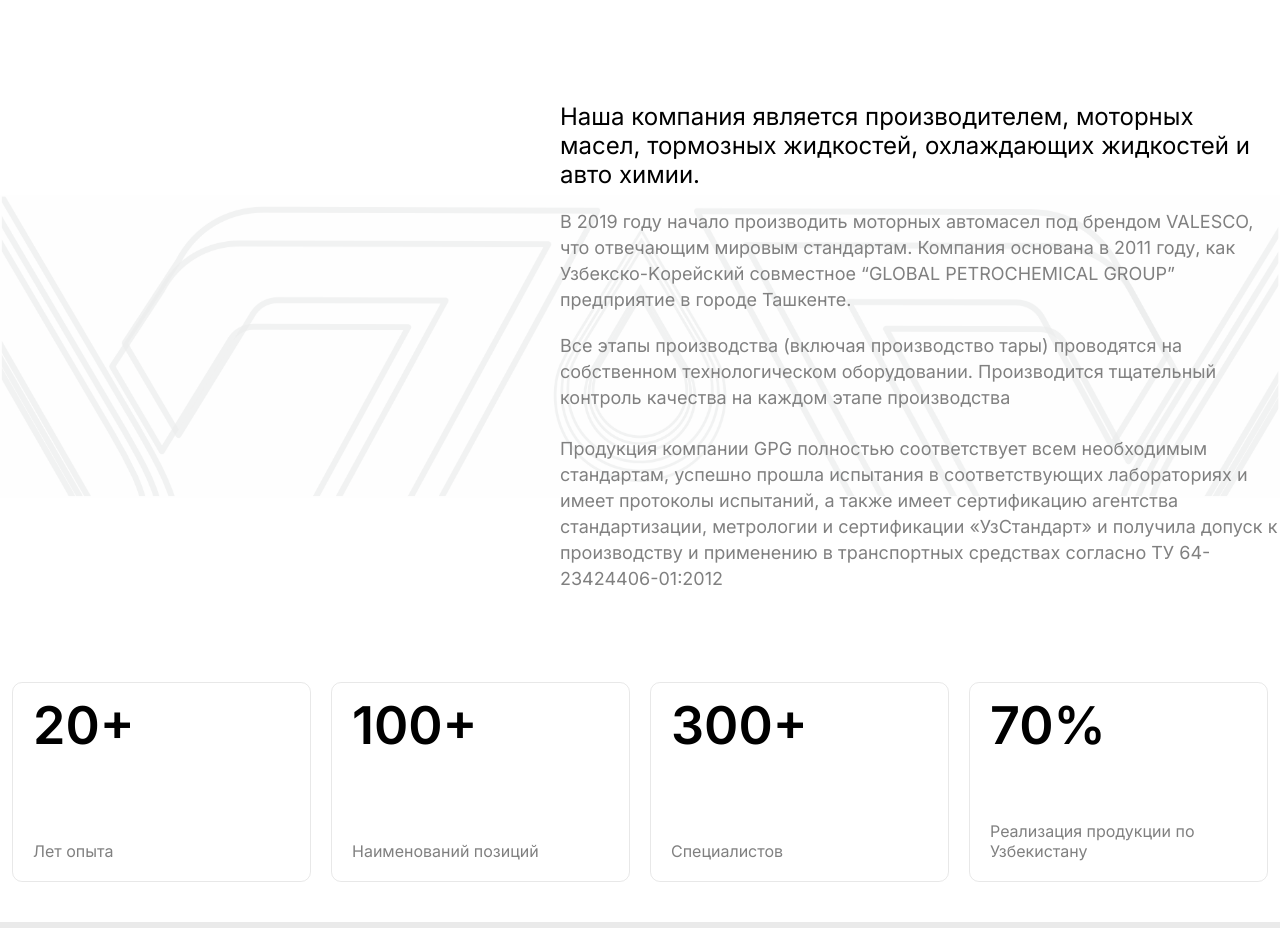
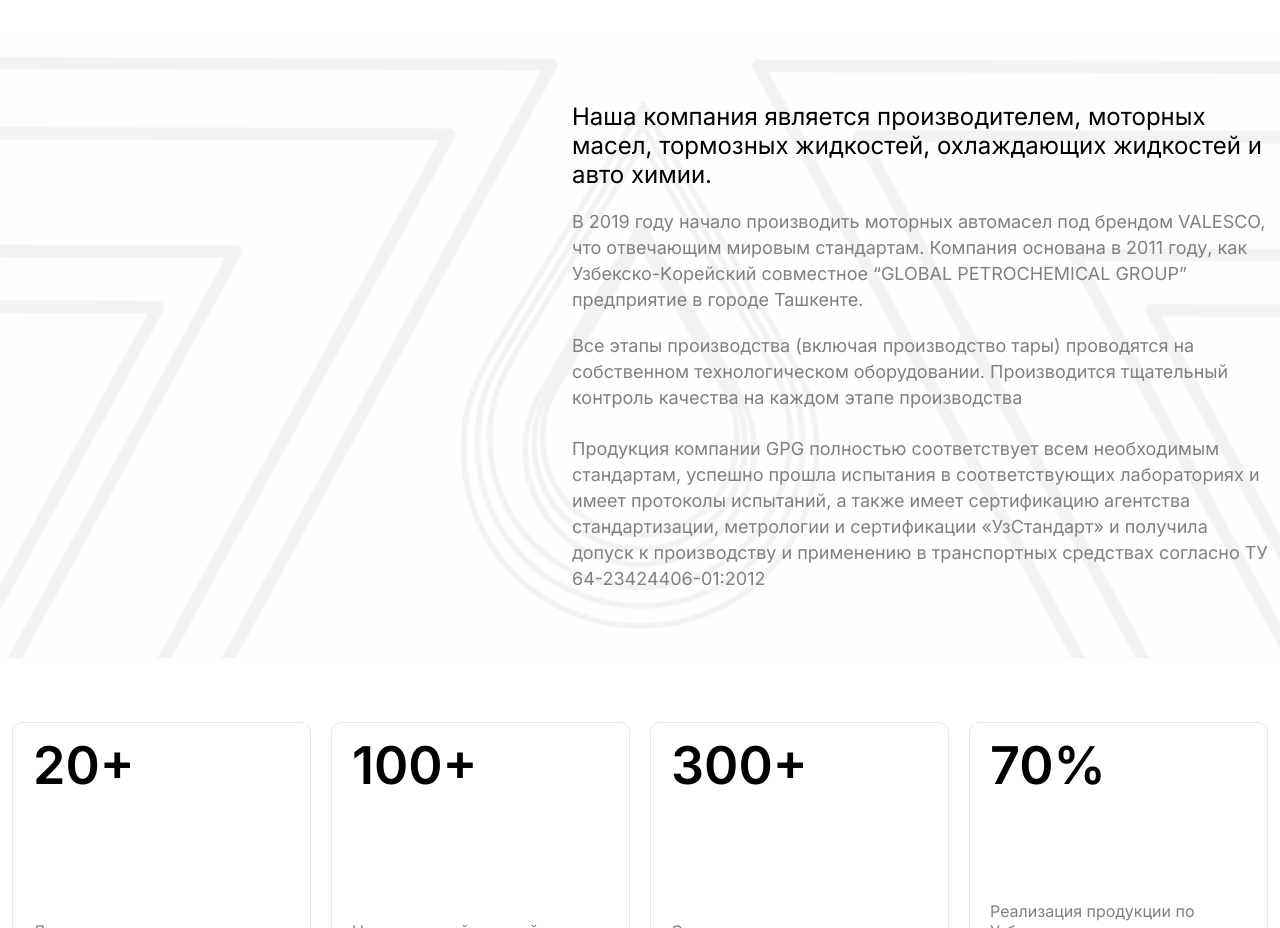
Before and after one commit to Ramziddinergashaliyev/valesco, a React (Vite) app: page /about in a window 1280 px wide. Shown: the part 564-1492 px from the top of the page. Built offline with nearby package versions, Linux system fonts and the light colour scheme; no server answers.

Commit message:
add change hero

```diff
--- a/public/locales/en/translation.json
+++ b/public/locales/en/translation.json
@@ -32,7 +32,7 @@
   "способствует": "Valesco contributes to increased engine performance and provides excellent protection even in extreme climatic conditions.",
   "Наша": "Our pride",
   "основе": "Purely synthetic-based oils",
-  "премиальная": "a new premium line of Valesco TOP products. Now available in Russia!",
+  "премиальная": "a new premium line of Valesco products",
   "Все": "All premium products",
   "делает": "What makes Valesco special",
   "большим":"The greatest advantage of Valesco is that it uses the world’s finest Group III base oil.",
--- a/public/locales/ru/translation.json
+++ b/public/locales/ru/translation.json
@@ -32,7 +32,7 @@
   "способствует": "Valesco способствует повышению производительности двигателей и обеспечивает превосходную защиту даже в экстремальных климатических условиях.",
   "Наша": "Наша гордость",
   "основе": "Масла на полностью синтетической основе",
-  "премиальная": "новая премиальная линейка продукции Valesco TOP. Теперь доступны и в России!",
+  "премиальная": "новая премиальная линейка продукции Valesco",
   "Все": "Все премиальные продукты",
   "делает": "Что делает Valesco особенным",
   "большим": "Главное преимущество Valesco заключается в использовании лучшего в мире базового масла группы III.",
--- a/src/context/api/categoryApi.js
+++ b/src/context/api/categoryApi.js
@@ -2,6 +2,7 @@ import { api } from "./index";
 
 export const categoryApi = api.injectEndpoints({
   endpoints: (build) => ({
+
     getCategories: build.query({
       query: (params) => ({
         url: "/categories",
--- a/src/pages/about/About.jsx
+++ b/src/pages/about/About.jsx
@@ -3,7 +3,6 @@ import img from "../../assets/images/about.png"
 import "./about.scss"
 import { MISSION } from '../../static'
 import img1 from "../../assets/images/hero-2.jpg"
-import vd from "../../assets/videos/vd.mp4"
 import { useTranslation } from 'react-i18next'
 import imgbg from "../../assets/images/aboutbg.webp"
 
--- a/src/pages/about/about.scss
+++ b/src/pages/about/about.scss
@@ -1,5 +1,5 @@
 .about {
-    padding: 150px 0px 10px;
+    padding: 150px 0px 40px;
 
     @media (max-width:600px) {
         padding: 130px 0px 20px;
@@ -76,6 +76,10 @@
         background-position: center;
         background-repeat: no-repeat;
         background-size: contain;
+
+        @media (max-width:1480px) {
+            background-size: cover;
+        }
     }
 
     &__take {
@@ -96,6 +100,7 @@
             display: flex;
             flex-direction: column;
             gap: 20px;
+            padding: 0px 12px;
 
             &-title {
                 font-size: 24px;
@@ -114,13 +119,13 @@
                 display: grid;
                 grid-template-columns: repeat(4, 1fr);
                 grid-gap: 20px;
-                padding-top: 20px;
+                padding-top: 60px;
             }
 
             &-card {
                 border: 1px solid #aaa4;
                 padding: 20px;
-                height: 200px;
+                height: 240px;
                 display: flex;
                 flex-direction: column;
                 justify-content: space-between;
--- a/src/pages/benafits/Benafits.jsx
+++ b/src/pages/benafits/Benafits.jsx
@@ -5,9 +5,11 @@ import "./benafits.scss"
 import { BENAFITS } from '../../static'
 
 const Benafits = () => {
+
     useEffect(() => {
         window.scrollTo(0, 0)
     }, [])
+
     return (
         <div className='benafits container'>
             <div className="benafits-top">
--- a/src/pages/benafits/benafits.scss
+++ b/src/pages/benafits/benafits.scss
@@ -81,6 +81,8 @@
             border-collapse: collapse;
         }
 
+
+
         .benefits-row {
             display: grid;
             grid-template-columns: 80px 300px 1fr;
--- a/src/pages/distrbut/Distrbut.jsx
+++ b/src/pages/distrbut/Distrbut.jsx
@@ -60,13 +60,13 @@ const Distrbut = () => {
     {
       country: 'Kazakhstan',
       distributor: 'LLP «AVTODETAIL»',
-      title: 'Kazakhstan, South Kazakhstan Region, 160021, Shymkent City, Abai District, 14A Baituly Baba St.',
+      title: 'Kazakhstan, South Kazakhstan Region, 160021, Shymkent City, Abai District, 14A Baituly Baba St',
       number: ["77022837999"]
     },
     {
       country: 'Tajikistan',
       distributor: 'LLC «TOSOL-PLUS»',
-      title: 'Tajikistan, Sughd Region, J. Rasulov District, Mehrobod Settlement, 45/4 I. Nurmatov St.',
+      title: 'Tajikistan, Sughd Region, J. Rasulov District, Mehrobod Settlement, 45/4 I. Nurmatov St',
       number: ["+992 92 707 49 86"]
     },
     {
```
Also changed, not shown: src/pages/catologProduct/catalogProduct.scss (deleted), 1 other file (tests, documents, lock files or other folders).
